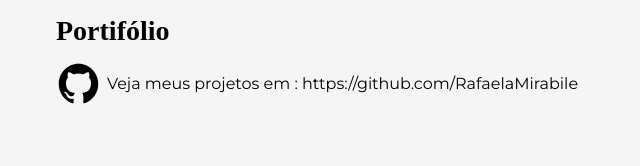
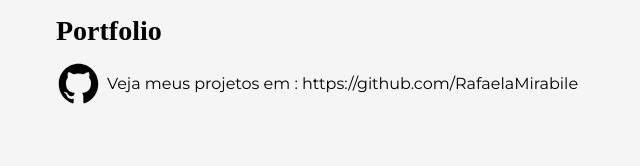
Before and after one commit to RafaelaMirabile/CV-Curriculum, a plain HTML site: page index.html in a window 1280 px wide. Shown: the part 887-1053 px from the top of the page, 624-1264 px from the left. Drawn offline with nearby package versions, Linux system fonts and the light colour scheme.

```diff
--- a/index.html
+++ b/index.html
@@ -160,7 +160,7 @@
             </div>
         </div>
         <div class="repositorio">
-            <strong>Portifólio</strong>
+            <strong>Portfolio</strong>
             <div>
                 <ion-icon name="logo-github"></ion-icon>
                 <div class="description"> Veja meus projetos em : <a href="https://github.com/RafaelaMirabile" target="_blank">https://github.com/RafaelaMirabile</a></div>
```
